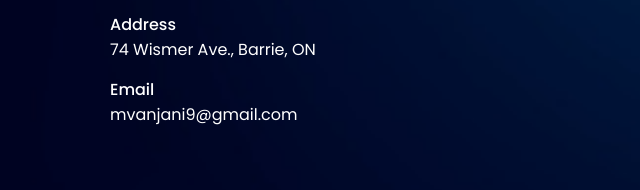
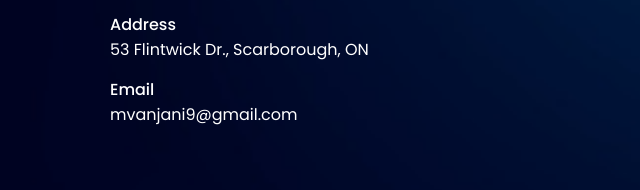
Before and after one commit to megha1798/MeghaVanjaniportfolio, a plain HTML site: page index.html in a window 1280 px wide. Shown: the part 5066-5256 px from the top of the page, 0-640 px from the left. Drawn offline with nearby package versions, Linux system fonts and the light colour scheme; some packages are replaced by stand-ins of ours; a script that the page names is missing; some icons are missing.

Commit message:
Add files via upload

```diff
--- a/index.html
+++ b/index.html
@@ -168,7 +168,7 @@
     </div>
   </section>
 
-  <!-- skills section services -->
+  <!-- skills section -->
   <section class="skills" id="skills">
     <div class="max-width" data-aos="fade-down">
       <h2 class="title" data-aos="fade-up">My Skills</h2>
@@ -217,7 +217,7 @@
               <i class="fas fa-map-marker-alt"></i>
               <div class="info">
                 <div class="head">Address</div>
-                <div class="sub-title">74 Wismer Ave., Barrie, ON</div>
+                <div class="sub-title">53 Flintwick Dr., Scarborough, ON</div>
               </div>
             </div>
             <div class="row">
```
